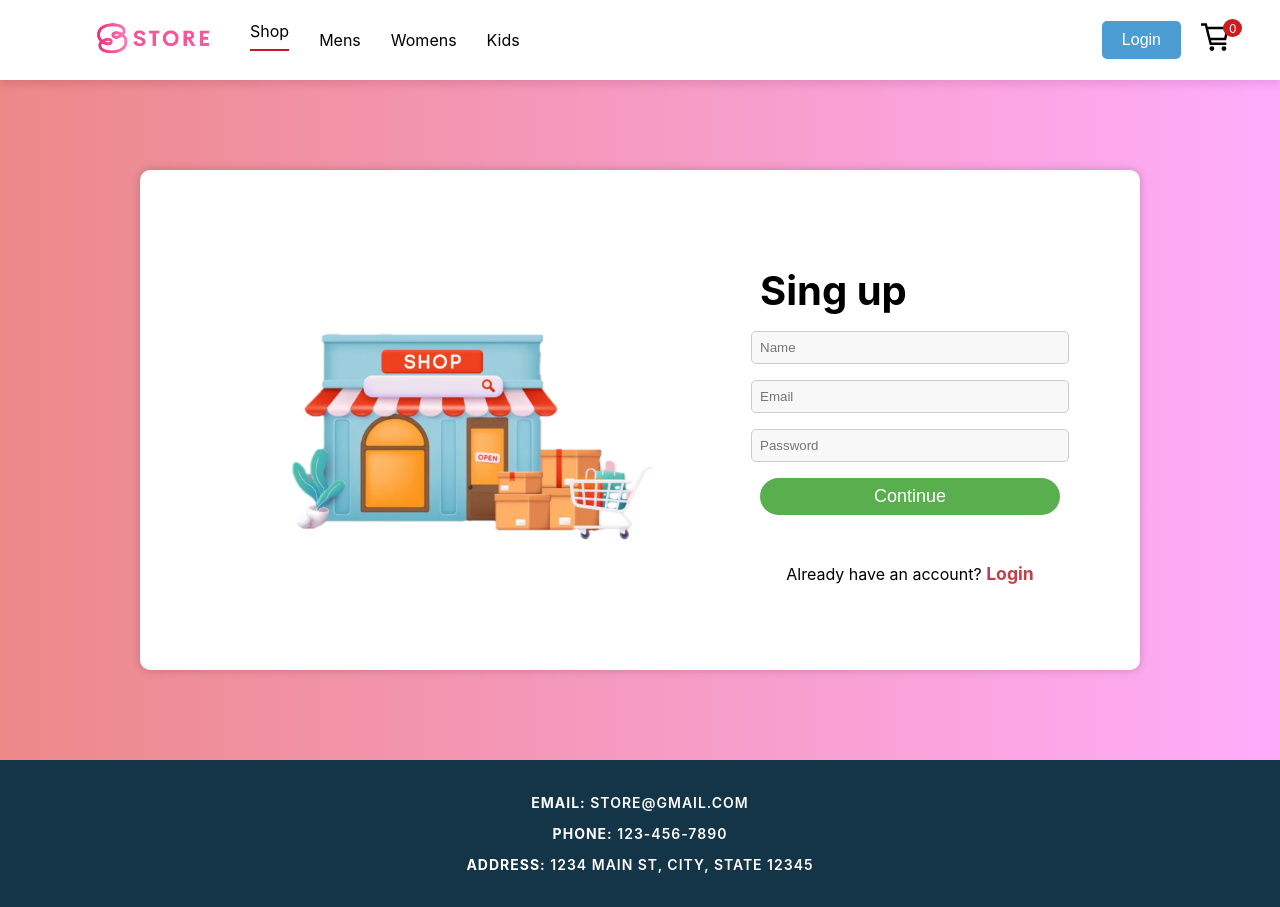
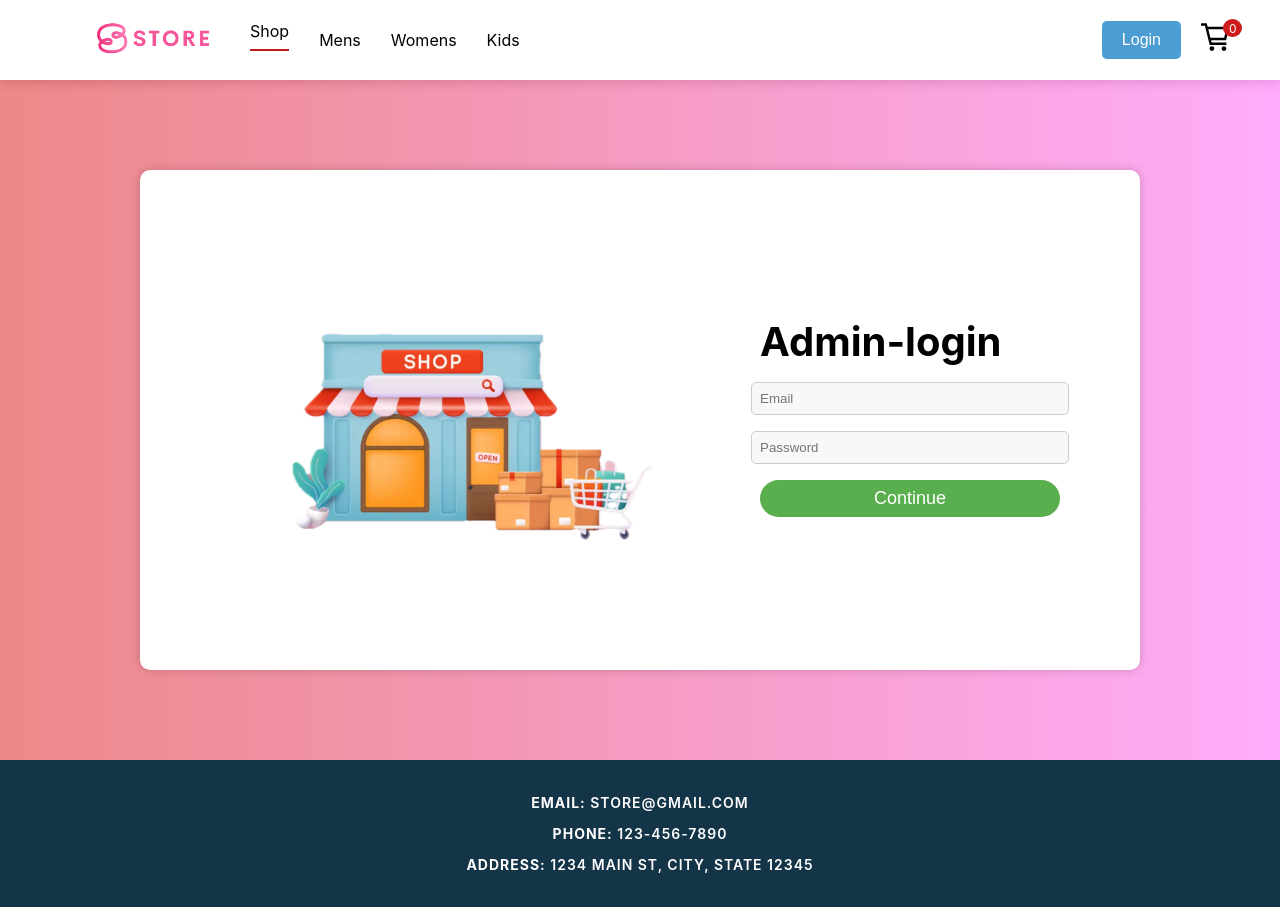
Before and after one commit to andreas8151/examination-fullstack, a React (Create React App) app in the folder frontend/: page /login in a window 1280 px wide. Built offline with nearby package versions, Linux system fonts and the light colour scheme.

Commit message:
updated text in component

```diff
--- a/frontend/src/Pages/CSS/loginSignup.css
+++ b/frontend/src/Pages/CSS/loginSignup.css
@@ -67,10 +67,3 @@
 .loginSignup img {
   width: 50%;
 }
-
-.loginSignup a {
-  text-decoration: none;
-  color: #c3404b;
-  font-weight: 700;
-  font-size: 1.1rem;
-}
--- a/frontend/src/Pages/LoginSignup.jsx
+++ b/frontend/src/Pages/LoginSignup.jsx
@@ -8,19 +8,12 @@ export const LoginSignup = () => {
       <div className="signIn-container">
         <img src={store} alt="login" />
         <div className="loginSignup-container">
-          <h1>Sing up</h1>
+          <h1>Admin-login</h1>
           <form>
-            <input type="text" placeholder="Name" />
             <input type="text" placeholder="Email" />
             <input type="password" placeholder="Password" />
             <button>Continue</button>
             <p className="login"></p>
-
-            <div className="loginSignup-agree">
-              <p>
-                Already have an account? <a href="/">Login</a>
-              </p>
-            </div>
           </form>
         </div>
       </div>
```
